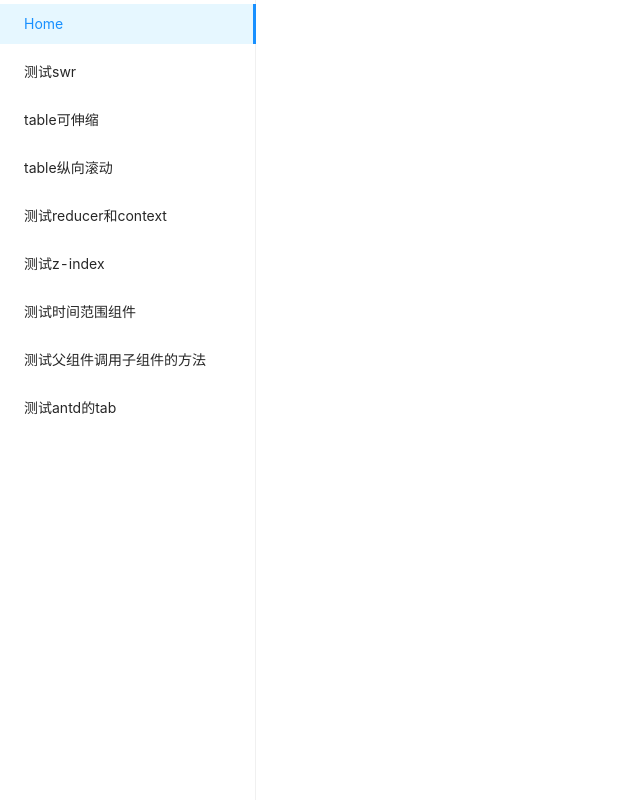
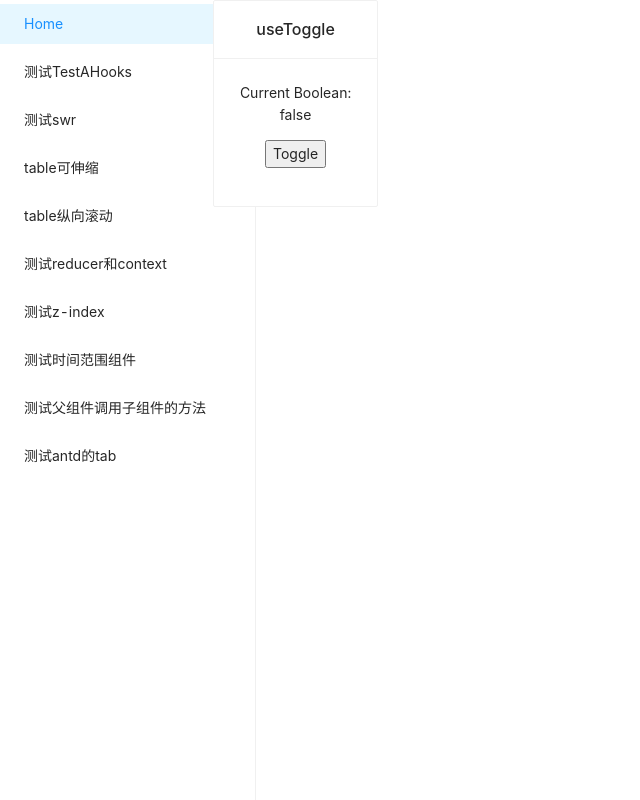
Before and after one commit to lixingjuan/react-playground, a React (Create React App) app: page /TestAHooks in a window 1280 px wide. Shown: the whole page, without its empty margins (0-640 px from the left). Built offline with nearby package versions, Linux system fonts and the light colour scheme.

Commit message:
add: 添加对ahooks源码的学习

```diff
--- a/package.json
+++ b/package.json
@@ -11,6 +11,7 @@
     "@types/node": "^12.0.0",
     "@types/react": "^17.0.0",
     "@types/react-dom": "^17.0.0",
+    "ahooks": "^2.10.9",
     "antd": "^4.16.13",
     "react": "^17.0.2",
     "react-dom": "^17.0.2",
--- /dev/null
+++ b/src/pages/TestAHooks/components/useDebounceEffect/code.tsx
@@ -0,0 +1,5 @@
+import React from "react";
+
+export default function code() {
+  return <div></div>;
+}
--- /dev/null
+++ b/src/pages/TestAHooks/components/useToggle/index.tsx
@@ -0,0 +1,15 @@
+import React from "react";
+import { useToggle } from "ahooks";
+
+export default function TestAHooksToggle() {
+  const [state, { toggle }] = useToggle();
+
+  return (
+    <div>
+      <p>Current Boolean: {String(state)}</p>
+      <p>
+        <button onClick={() => toggle()}>Toggle</button>
+      </p>
+    </div>
+  );
+}
--- /dev/null
+++ b/src/pages/TestAHooks/index.tsx
@@ -0,0 +1,38 @@
+import { List, Card } from "antd";
+import useToggle from "./components/useToggle";
+// import DemoTwo from "./components/useToggle";
+
+const data = [
+  {
+    title: "useToggle",
+    CompElement: useToggle,
+  },
+  // {
+  //   title: "useDebounceEffect",
+  //   CompElement: DemoTwo,
+  // },
+];
+
+export default function Demo() {
+  return (
+    <List
+      grid={{
+        gutter: 16,
+        xs: 1,
+        sm: 2,
+        md: 4,
+        lg: 4,
+        xl: 6,
+        xxl: 3,
+      }}
+      dataSource={data}
+      renderItem={({ title, CompElement }) => (
+        <List.Item>
+          <Card title={title}>
+            <CompElement />
+          </Card>
+        </List.Item>
+      )}
+    />
+  );
+}
--- a/src/router.js
+++ b/src/router.js
@@ -1,4 +1,5 @@
 import Home from "./pages/Home/index";
+import TestAHooks from "./pages/TestAHooks";
 import TestSWR from "./pages/TestSWR";
 import TestFlexTable from "./pages/TestFlexTable";
 import TestScrollTable from "./pages/TestScrollTable/index";
@@ -13,6 +14,11 @@ const routes = [
     path: "/",
     desc: "Home",
     component: Home,
+  },
+  {
+    path: "/TestAHooks",
+    desc: "测试TestAHooks",
+    component: TestAHooks,
   },
   {
     path: "/TestSWR",
--- a/tsconfig.json
+++ b/tsconfig.json
@@ -16,5 +16,6 @@
     "noEmit": true,
     "jsx": "react-jsx"
   },
-  "include": ["src"]
+  "include": ["src", "packages"],
+  "exclude": ["packages"]
 }
```
Also changed, not shown: src/pages/TestAHooks/components/useDebounceEffect/index.tsx (added, +51 -0 lines), src/pages/TestAHooks/components/useToggle/code.tsx (added, +54 -0 lines), 1 other file (tests, documents, lock files or other folders).
